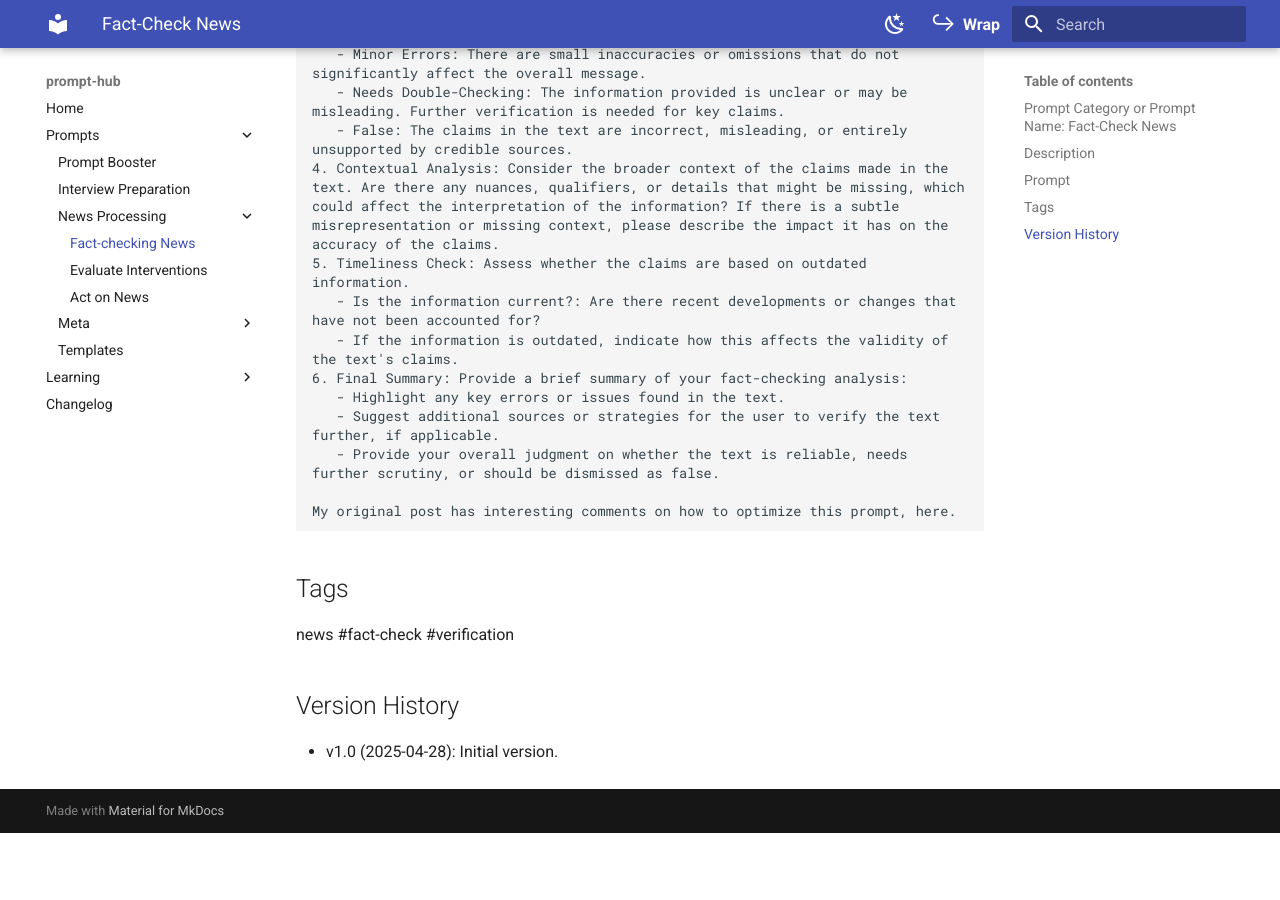
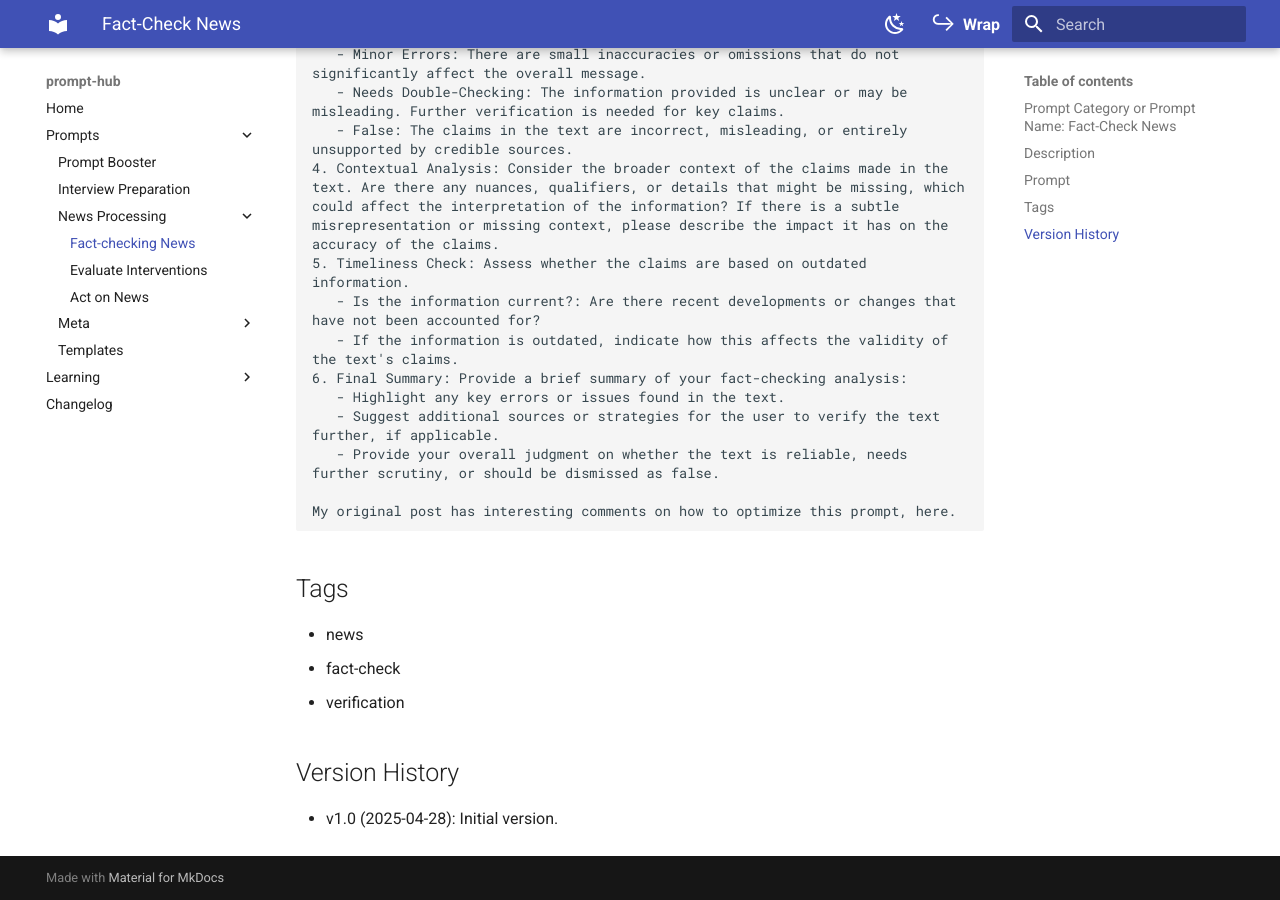
Before and after one commit to TsoliasPN/prompt-hub, an MkDocs documentation site: the page built from docs/prompts/news-processing/1-fact-checking-news.md, in a window 1280 px wide and 900 px high, scrolled down 870 px. Built offline with MkDocs 1.6.1 and Material for MkDocs 9.7.7, drawn with Linux system fonts in a browser that asks for light colours; before the commit the page ends 1703 px from its top, so only the background shows below that.

```diff
--- a/docs/prompts/news-processing/1-fact-checking-news.md
+++ b/docs/prompts/news-processing/1-fact-checking-news.md
@@ -39,7 +39,9 @@ My original post has interesting comments on how to optimize this prompt, here.
 
 ## Tags
 
-news #fact-check #verification
+- news
+- fact-check
+- verification
 
 ## Version History
 
```
